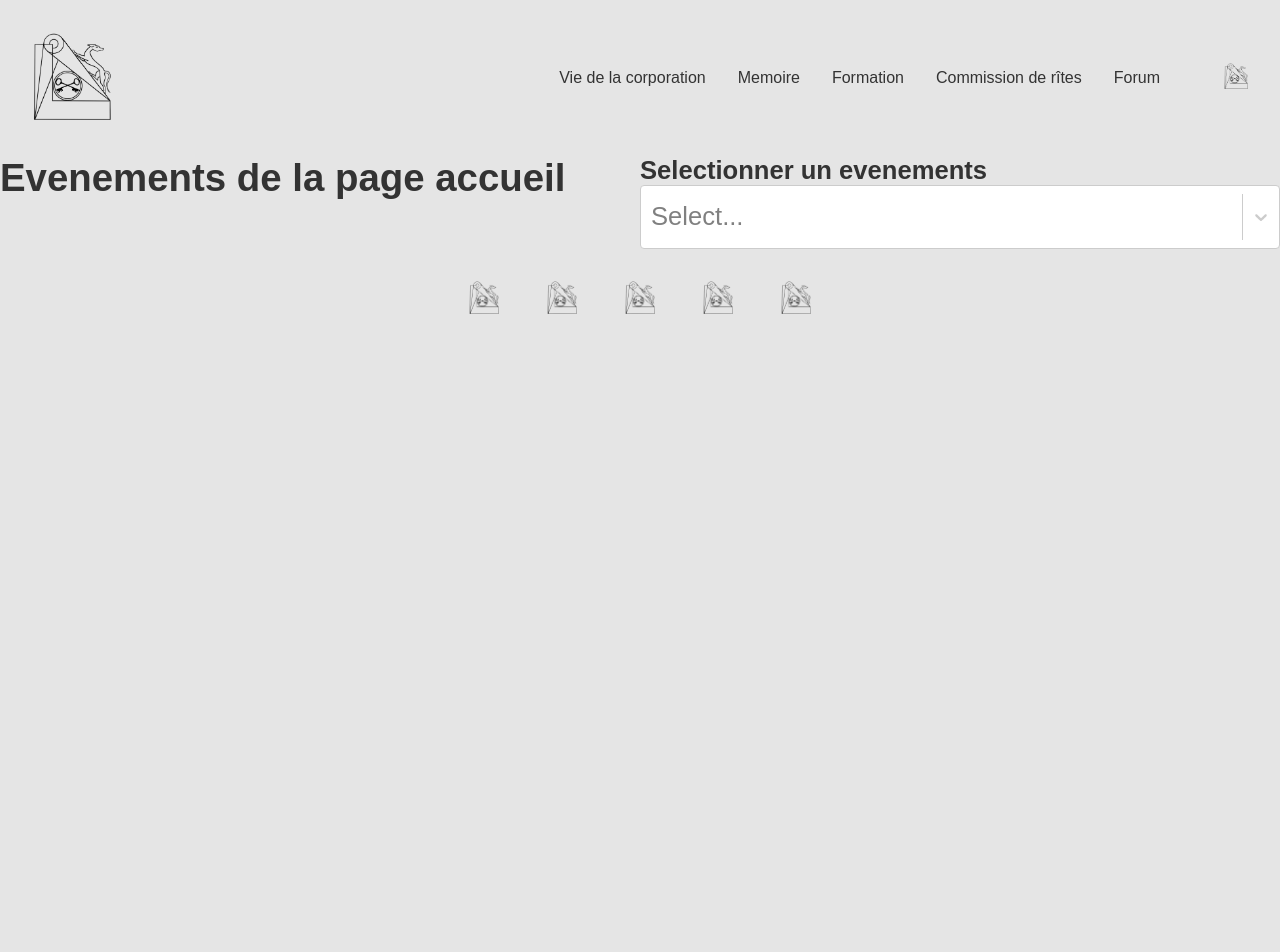
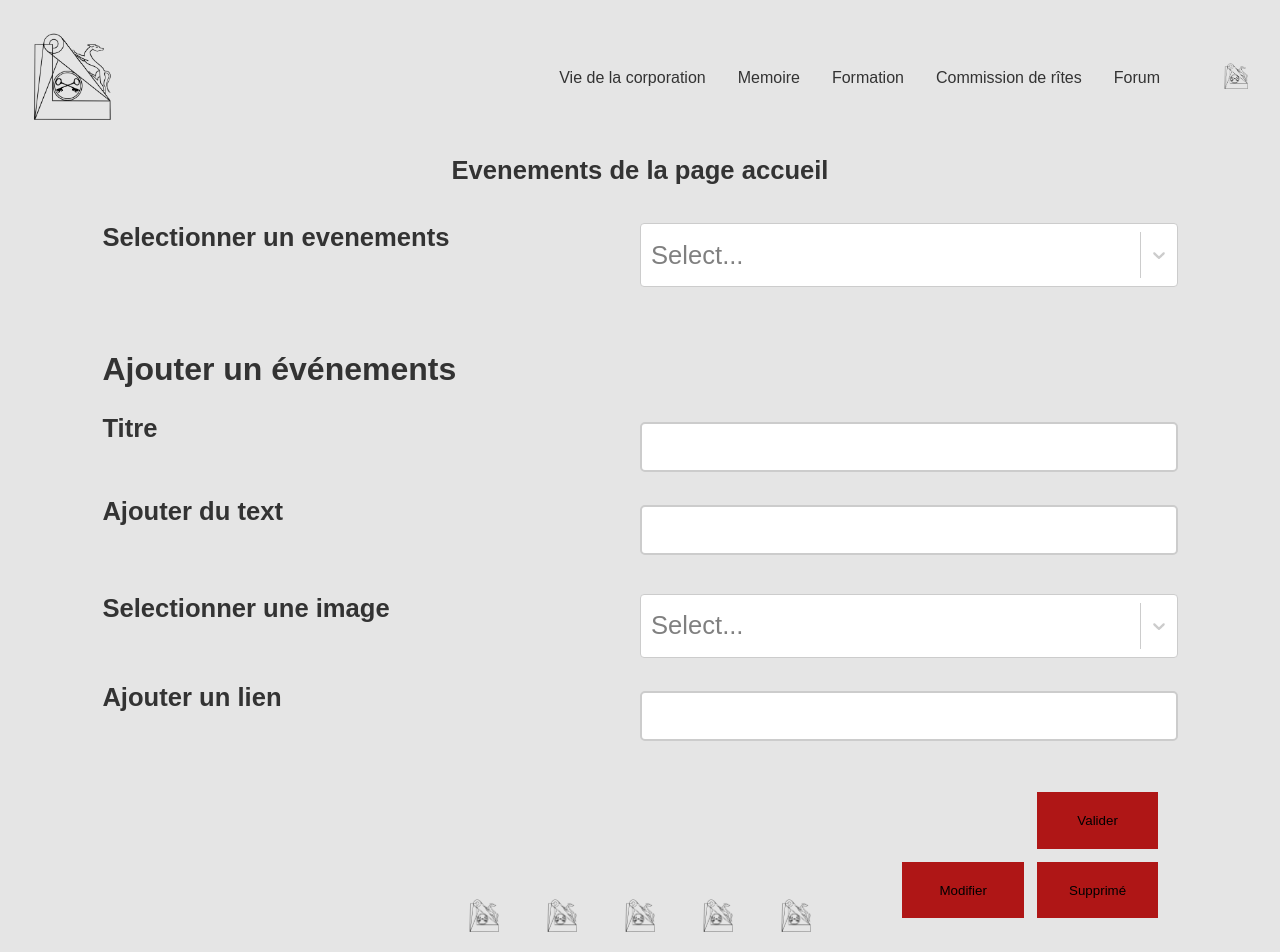
Before and after one commit to BrandonSev/csdd-front, a React (Create React App) app: page /Events-dashboard in a window 1280 px wide. Shown: the top 952 px of the page. Before the commit the page ends 800 px from the top, so only its background shows below. Built offline with nearby package versions, Linux system fonts and the light colour scheme; no server answers.

Commit message:
Events Composant

```diff
--- a/src/components/SelectComponents/Select.css
+++ /dev/null
@@ -1,36 +0,0 @@
-.evenementDashboard-container {
-  display: grid;
-  grid-template-columns: repeat(2, 1fr);
-}
-
-.event-title {
-  font-size: 3vw;
-}
-
-.SelectComponant-container {
-  width: 28vw;
-}
-
-.css-b62m3t-container {
-  height: 5vw;
-}
-
-.css-319lph-ValueContainer {
-  height: inherit;
-}
-
-.css-1s2u09g-control {
-  height: 4vw;
-}
-
-.css-6j8wv5-Input {
-  height: 1vw;
-}
-
-.css-14el2xx-placeholder {
-  position: fixed;
-}
-
-.selectComponant {
-  font-size: 2vw;
-}
--- a/src/components/SelectComponents/Select.jsx
+++ b/src/components/SelectComponents/Select.jsx
@@ -1,6 +1,5 @@
 import React from 'react';
 import Select from 'react-select';
-import './Select.css';
 
 function SelectComponant({ className, options, label }) {
   return (
--- /dev/null
+++ b/src/components/SitePages/EventsDashboard/EventsDashboard.css
@@ -0,0 +1,82 @@
+.evenementDashboard-container {
+  margin: 0 4vw;
+}
+
+.event-title {
+  font-size: 5vw;
+  text-align: center;
+}
+
+.selectComponant {
+  font-size: 4vw;
+  margin-top: 3vw;
+}
+
+.css-6j8wv5-Input {
+  height: 2vw;
+}
+
+@media (min-width: 600px) {
+  .evenementDashboard-container {
+    display: grid;
+    grid-template-columns: repeat(1, 1fr);
+    grid-template-rows: repeat(1, 1fr);
+    margin: 0 8vw;
+  }
+
+  .SelectComponent-container {
+    display: grid;
+    grid-template-columns: repeat(2, 1fr);
+    grid-template-rows: repeat(1, 1fr);
+  }
+
+  .event-title {
+    font-size: 2vw;
+    text-align: center;
+  }
+
+  .selectComponant {
+    font-size: 2vw;
+    margin-top: 3vw;
+  }
+
+  .css-6j8wv5-Input {
+    height: 2vw;
+  }
+
+  .events-Input label {
+    display: grid;
+    grid-template-columns: repeat(2, 1fr);
+    grid-template-rows: repeat(1, 1fr);
+    margin-top: 2vw;
+    font-size: 2vw;
+    font-weight: bold;
+  }
+
+  .events-Input {
+    margin-top: 5vw;
+  }
+
+  .events-Input input {
+    border-color: #ccc;
+  }
+
+  .eventsBtn-container {
+    display: grid;
+    grid-template-columns: repeat(2, 1fr);
+    grid-template-rows: repeat(1, 1fr);
+    grid-column-gap: 1vw;
+    grid-row-gap: 1vw;
+    position: relative;
+    width: 20vw;
+    left: 62.5vw;
+    top: 2vw;
+  }
+
+  .Events-btn {
+    width: 100%;
+    height: 100%;
+    background: #af1616;
+    margin-top: 2vw;
+  }
+}
--- a/src/components/SitePages/EventsDashboard/EventsDashboard.jsx
+++ b/src/components/SitePages/EventsDashboard/EventsDashboard.jsx
@@ -1,5 +1,9 @@
-import React from 'react';
+import React, { useEffect } from 'react';
+import { useFormik } from 'formik';
 import SelectComponant from '../../SelectComponents/Select';
+import Input from '../../Input/Input';
+import Button from '../../Button/Button';
+import './EventsDashboard.css';
 
 const options = [
   { value: 'Choice 1', label: 'Choice 1' },
@@ -8,6 +12,14 @@ const options = [
 ];
 
 function eventsDashboard() {
+  const formik = useFormik({
+    initialValues: {
+      email: '',
+      password: '',
+    },
+  });
+
+  useEffect(() => {}, []);
   return (
     <div className="evenementDashboard-container">
       <h1 className="event-title">Evenements de la page accueil</h1>
@@ -16,6 +28,50 @@ function eventsDashboard() {
         label="Selectionner un evenements"
         className="selectComponant"
       />
+      <div className="events-Input">
+        <h1>Ajouter un événements</h1>
+        <Input
+          label="Titre"
+          type="Title"
+          name="Title"
+          id="Title"
+          onChange={formik.handleChange}
+          value={formik.values.Title}
+        />
+        <Input
+          label="Ajouter du text"
+          type="Text"
+          name="Text"
+          id="Text"
+          onChange={formik.handleChange}
+          value={formik.values.Texte}
+        />
+        <SelectComponant
+          options={options}
+          label="Selectionner une image"
+          className="selectComponant"
+        />
+        <Input
+          label="Ajouter un lien"
+          type="AddingLink"
+          name="AddingLink"
+          id="Title"
+          onChange={formik.handleChange}
+          value={formik.values.Link}
+        />
+        <div className="eventsBtn-container">
+          <div></div>
+          <div className="btn-event">
+            <Button className="Events-btn" buttonName="Valider" />
+          </div>
+          <div className="btn-event">
+            <Button className="Events-btn" buttonName="Modifier" />
+          </div>
+          <div className="btn-event">
+            <Button className="Events-btn" buttonName="Supprimé" />
+          </div>
+        </div>
+      </div>
     </div>
   );
 }
```
Also changed, not shown: .eslintrc.json.
